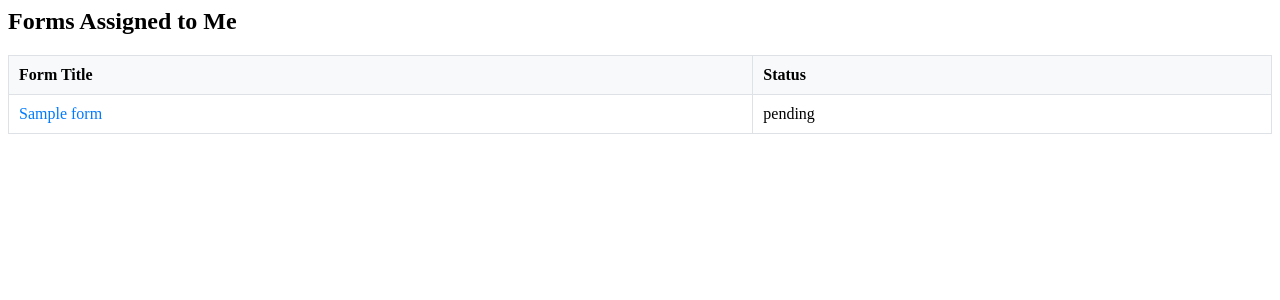
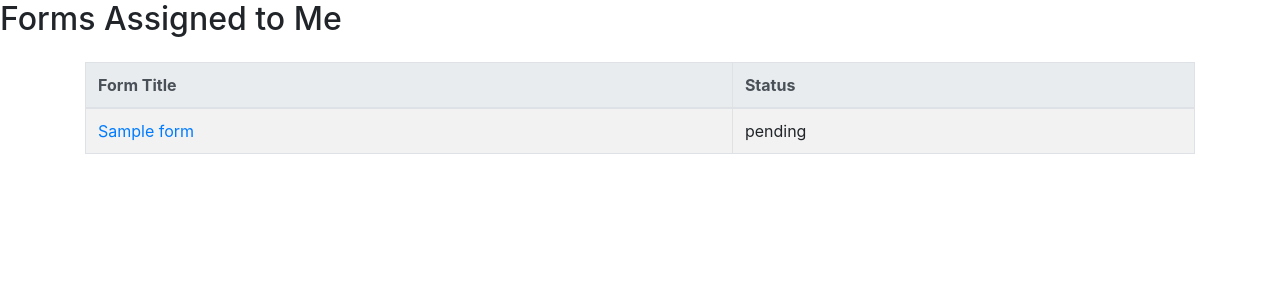
Before and after one commit to WarLoRDlArS/Prodvi, a Django app: page /assigned_forms/ in a window 1280 px wide. Shown: the top 300 px of the page. Run offline with Django 5.2, Linux system fonts and the light colour scheme; a user stored in the database is signed in; tables that the repository leaves empty hold one stand-in row (values such as "Sample post"); some libraries are stand-ins or nearby versions.

Commit message:
added bootstarp

```diff
--- a/home/templates/home/assigned_forms.html
+++ b/home/templates/home/assigned_forms.html
@@ -1,43 +1,17 @@
 {% block content %}
+<link rel="stylesheet" href="https://maxcdn.bootstrapcdn.com/bootstrap/4.5.2/css/bootstrap.min.css">
 <style>
-    .form-table {
-        width: 100%; /* Full width */
-        border-collapse: collapse; /* Merge borders */
-        margin-top: 20px; /* Margin above the table */
-    }
-
-    .form-table th, .form-table td {
-        border: 1px solid #dee2e6; /* Border for cells */
-        padding: 10px; /* Padding inside cells */
-        text-align: left; /* Align text to the left */
-    }
-
-    .form-table th {
-        background-color: #f8f9fa; /* Light background for header */
-        font-weight: bold; /* Bold header text */
-    }
-
-    .form-table tr:nth-child(even) {
-        background-color: #f2f2f2; /* Zebra stripe effect for even rows */
-    }
-
-    .form-table tr:hover {
+    /* Additional custom styles, if needed */
+    .table-hover tbody tr:hover {
         background-color: #e2e6ea; /* Change background on hover */
-    }
-
-    .form-table a {
-        color: #007bff; /* Link color */
-        text-decoration: none; /* Remove underline from links */
-    }
-
-    .form-table a:hover {
-        color: #0056b3; /* Darker link color on hover */
     }
 </style>
 
 <h2>Forms Assigned to Me</h2>
-<table class="form-table">
-    <thead>
+<div class="container mt-4">
+
+    <table class="table table-bordered table-striped table-hover">
+        <thead class="thead-light">
             <tr>
                 <th>Form Title</th>
                 <th>Status</th>
@@ -47,7 +21,7 @@
             {% for assignment in assigned_forms %}
                 <tr>
                     <td>
-                    <a href="{% url 'home:fill_feedback_form' assignment.form.form_id %}">
+                        <a href="{% url 'home:fill_feedback_form' assignment.form.form_id %}" class="text-primary">
                             {{ assignment.form.title }}
                         </a>
                     </td>
@@ -60,4 +34,9 @@
             {% endfor %}
         </tbody>
     </table>
+</div>
+
+<script src="https://code.jquery.com/jquery-3.5.1.slim.min.js"></script>
+<script src="https://cdn.jsdelivr.net/npm/@popperjs/core@2.9.2/dist/umd/popper.min.js"></script>
+<script src="https://stackpath.bootstrapcdn.com/bootstrap/4.5.2/js/bootstrap.min.js"></script>
 {% endblock %}
--- a/home/templates/home/navbar.html
+++ b/home/templates/home/navbar.html
@@ -19,15 +19,11 @@
                         Forms
                     </a>
                     <ul class="dropdown-menu">
-<<<<<<< HEAD
                         <li><a class="dropdown-item" href="{% url 'home:assigned_forms' %}">Forms For Me</a></li>
                         <li><a class="dropdown-item" href="{% url 'home:filled_forms' %}">Filled Forms</a></li>
-=======
-                        <li><a class="dropdown-item" href="#">Forms For Me</a></li>
-                        <li><a class="dropdown-item" href="#">Filled Forms</a></li>
+
                         <li><a class="dropdown-item" href="{% url 'home:notice' %}">Notices</a></li>
                         <li><a class="dropdown-item" href="#">View Memos</a></li>
->>>>>>> 8ef3b5169a606349e36f194ae0e28b09e32a91ac
                         <li>
                             <hr class="dropdown-divider" />
                         </li>
```
Also changed, not shown: home/templates/home/base.html (deleted, +0 -20 lines), home/templates/home/filled_forms.html (+11 -27 lines), home/migrations/0011_merge_0009_noticestatus_0010_filledform.py (added). Lines whose indentation alone changed are shown as unchanged.
